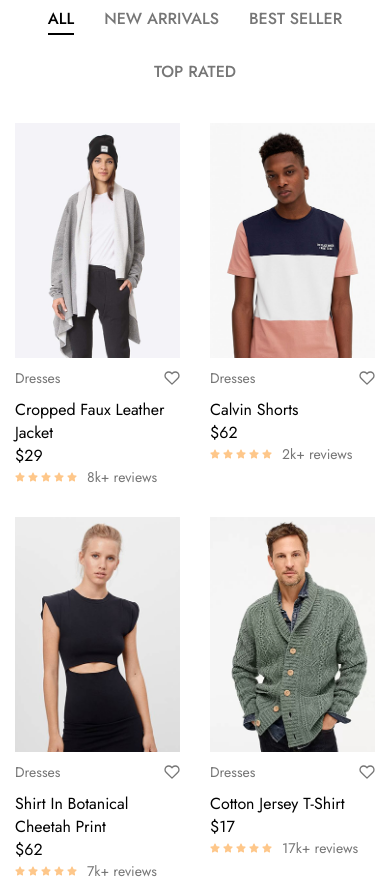
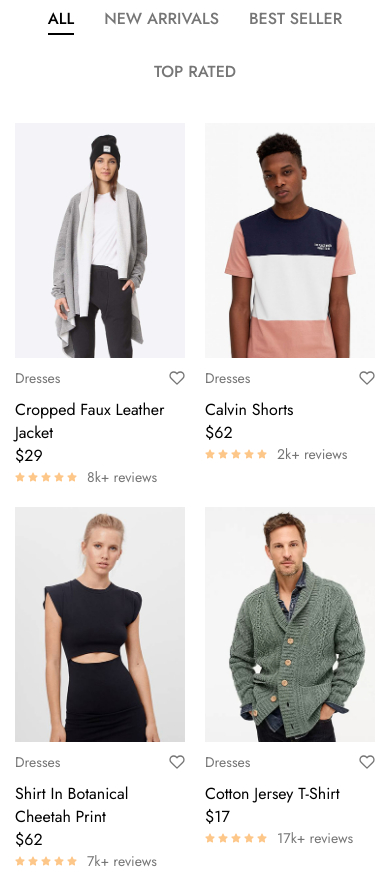
Before and after one commit to TopSecretStar/ecommerce-website, a React (Create React App) app: page / in a window 390 px wide. Shown: the part 1100-1979 px from the top of the page. Built offline with nearby package versions, Linux system fonts and the light colour scheme.

Commit message:
updated grid-gap in trendyMainContainer for screens up to 768px

```diff
--- a/src/Components/Home/Trendy/Trendy.css
+++ b/src/Components/Home/Trendy/Trendy.css
@@ -206,8 +206,8 @@
 
 @media screen and (max-width: 768px) {
   .trendyMainContainer {
-    display: grid;
     grid-template-columns: repeat(3, 1fr);
+    grid-gap: 20px;
   }
 
   .trendyProductImages {
@@ -230,7 +230,6 @@
   }
 
   .trendyMainContainer {
-    display: grid;
     grid-template-columns: repeat(2, 1fr);
   }
 
```
